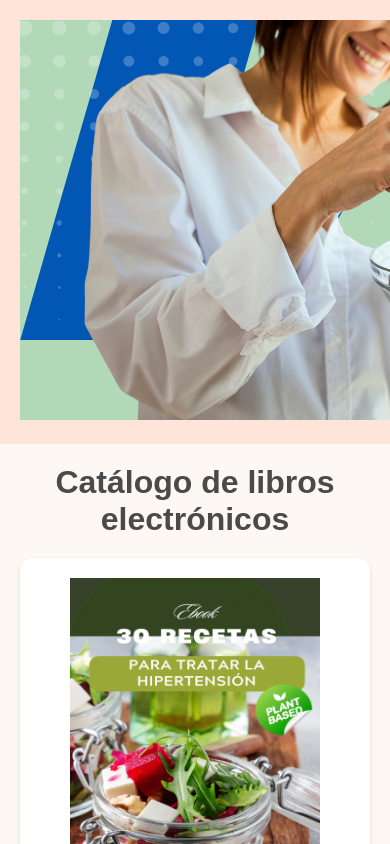
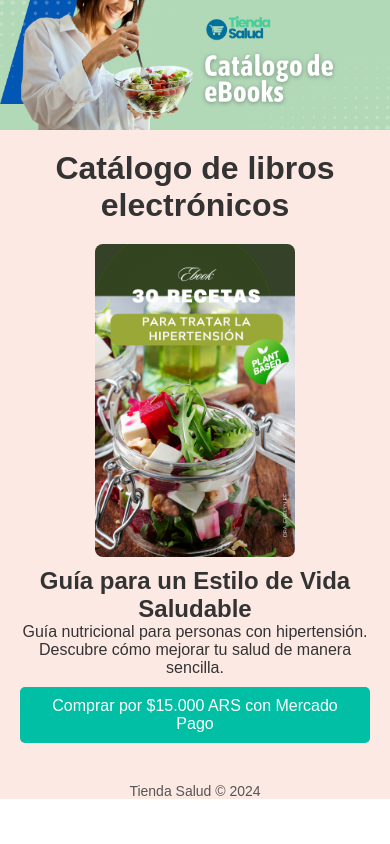
Before and after one commit to evelynre2024/mi-tienda-online, a Next.js app in the folder tu-tienda-online/: page / in a window 390 px wide. Shown: the top 844 px of the page. Built offline with nearby package versions, Linux system fonts and the light colour scheme.

Commit message:
Actualización de diseño con banner responsive

```diff
--- a/tu-tienda-online/app/page.module.css
+++ b/tu-tienda-online/app/page.module.css
@@ -1,55 +1,70 @@
 .page {
-  font-family: 'Arial', sans-serif;
-  color: #4a4a4a;
-  background-color: #fef8f5;
+  display: flex;
+  flex-direction: column;
+  align-items: center;
+  font-family: Arial, sans-serif;
+  background-color: #fde9e4; /* Fondo en color pastel */
+  color: #333;
   margin: 0;
   padding: 0;
 }
 
 .header {
-  text-align: center;
-  background-color: #ffe5d9;
-  padding: 20px;
+  width: 100%;
+  background-color: #fff;
+  padding: 0;
+}
+
+.header img {
+  width: 100%; /* Hace que el banner ocupe el ancho completo */
+  height: auto; /* Mantiene las proporciones */
+  max-width: 1200px; /* Máximo ancho para pantallas grandes */
+  display: block;
+  margin: 0 auto;
 }
 
 .main {
+  padding: 20px;
   text-align: center;
-  margin: 20px;
 }
 
 .product {
   display: flex;
   flex-direction: column;
   align-items: center;
-  background-color: #fff;
-  border-radius: 12px;
-  box-shadow: 0 2px 5px rgba(0, 0, 0, 0.1);
-  padding: 20px;
-  margin: 20px auto;
-  max-width: 400px;
+  margin-top: 20px;
 }
 
-.productDetails h2 {
-  color: #6a5acd;
+.product img {
+  width: 200px;
+  height: auto;
+  border-radius: 8px;
+  margin-bottom: 10px;
+}
+
+.productDetails {
+  text-align: center;
 }
 
 .buyButton {
   display: inline-block;
-  padding: 10px 20px;
-  margin-top: 15px;
-  background-color: #ffe5d9;
-  color: #4a4a4a;
+  margin-top: 10px;
+  padding: 10px 15px;
+  background-color: #00bfa5;
+  color: white;
   text-decoration: none;
-  border-radius: 6px;
-  transition: all 0.3s ease;
+  font-size: 16px;
+  border-radius: 5px;
+  transition: background-color 0.3s ease;
 }
 
 .buyButton:hover {
-  background-color: #ffcab0;
+  background-color: #008c7a;
 }
 
 .footer {
+  margin-top: 20px;
   text-align: center;
-  background-color: #ffe5d9;
-  padding: 10px;
+  font-size: 14px;
+  color: #555;
 }
```
Also changed, not shown: tu-tienda-online/app/about/page.js.txt.
